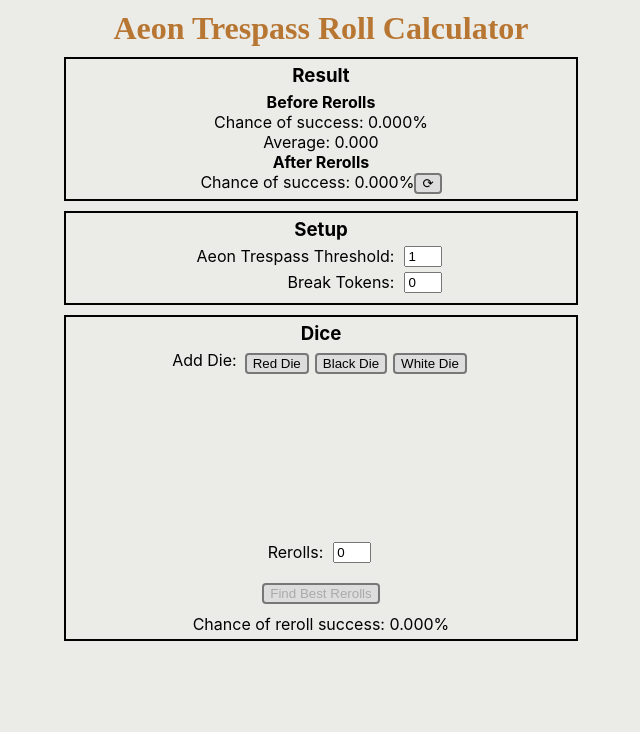
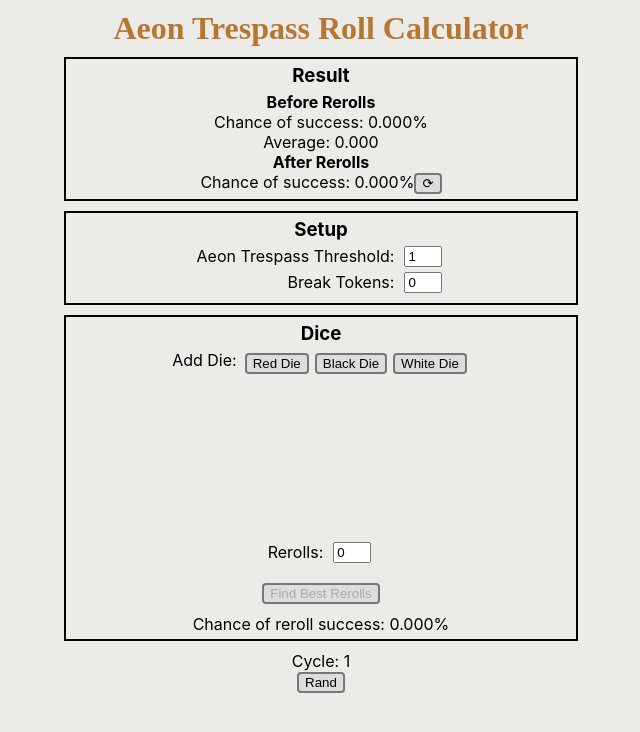
Before and after one commit to MPPennella/ato-roll-calculator, a React (Create React App) app: page / in a window 1280 px wide. Shown: the top 732 px of the page, without its empty margins (319-959 px from the left). Built offline with nearby package versions, Linux system fonts and the light colour scheme.

Commit message:
Added basic Cycle-tracking cookie and UI Component to display

```diff
--- a/package.json
+++ b/package.json
@@ -5,6 +5,7 @@
   "private": true,
   "dependencies": {
     "react": "^18.2.0",
+    "react-cookie": "^6.1.1",
     "react-dom": "^18.2.0",
     "react-scripts": "^5.0.1"
   },
--- a/src/component/App/index.tsx
+++ b/src/component/App/index.tsx
@@ -1,10 +1,12 @@
-import React from 'react';
+import React, { useEffect } from 'react';
+import { useCookies } from 'react-cookie';
 import './App.css';
 // Components
 import ActiveDie from '../ActiveDie';
 import ConditionSelectPanel from '../ConditionSelectPanel';
 import DieSelectPanel from '../DieSelectPanel';
 import ResultDisplayPanel from '../ResultDisplayPanel';
+import CycleSelector from '../CycleSelector'
 // Types
 import { DieInfo, PowerDie, PowerDieFace, PowerDieTracker } from '../../types';
 // Data and processing utilities
@@ -21,6 +23,9 @@ import findCombinations from '../../util/findCombinations';
 function App() {
 
   // State variables
+
+  // State to track the Cycle
+  const [cookies, setCookie] = useCookies(['cycle'])
 
   // State to track the target AT Threshold and Breaks available
   const [atThreshold, setATThreshold] = React.useState(1)
@@ -219,6 +224,11 @@ function App() {
     setAllRerollSuccess(rrResult)
   }
 
+  // Update active Cycle and save as cookie
+  function handleUpdateCycle (cycleNumber:number) : void {
+    setCookie("cycle", cycleNumber)
+  }
+
   // Construct props items for various sub-components
   const resultDisplayProps = {
     successPcntBef: thresholdCheck(atThreshold, breaks, outcomes),
@@ -255,6 +265,17 @@ function App() {
     findRerolls: findBestRerollandUpdate
   }
 
+  const cycleProps = {
+    cycle: cookies.cycle as number,
+    cycleUpdater: handleUpdateCycle
+  }
+
+  // Check if valid Cycle cookie on first render, if not default to Cycle 1
+  useEffect(()=>{
+    const cycle = cookies.cycle
+    if (cycle === undefined || isNaN(cycle) || cycle<1 || cycle>5 ) setCookie("cycle",1)
+  },[])
+
   // Create display components and pass props
   return (
     <div className="App">
@@ -263,6 +284,7 @@ function App() {
         <ResultDisplayPanel {...resultDisplayProps} />
         <ConditionSelectPanel {...conditionProps} />
         <DieSelectPanel {...dieSelectProps} />
+        <CycleSelector {...cycleProps}  />
       </div>
     </div>
   );
--- /dev/null
+++ b/src/component/CycleSelector/index.tsx
@@ -0,0 +1,17 @@
+import React from 'react'
+//import './CycleSelector.css'
+
+function CycleSelector ( {cycle, cycleUpdater} : {cycle:number, cycleUpdater:(number:number)=>void} ) {
+
+    // TODO: Update implementation to allow selection of specific cycle instead of randomizer button
+    return (
+        <div>
+            Cycle: {cycle}
+            <br />
+            <button onClick={(e) => cycleUpdater( Math.floor( Math.random()*3+1 ) )}>Rand</button>
+        </div>
+
+    )
+}
+
+export default CycleSelector
```
Also changed, not shown: src/component/CycleSelector/CycleSelector.css (added), 1 other file (tests, documents, lock files or other folders).
